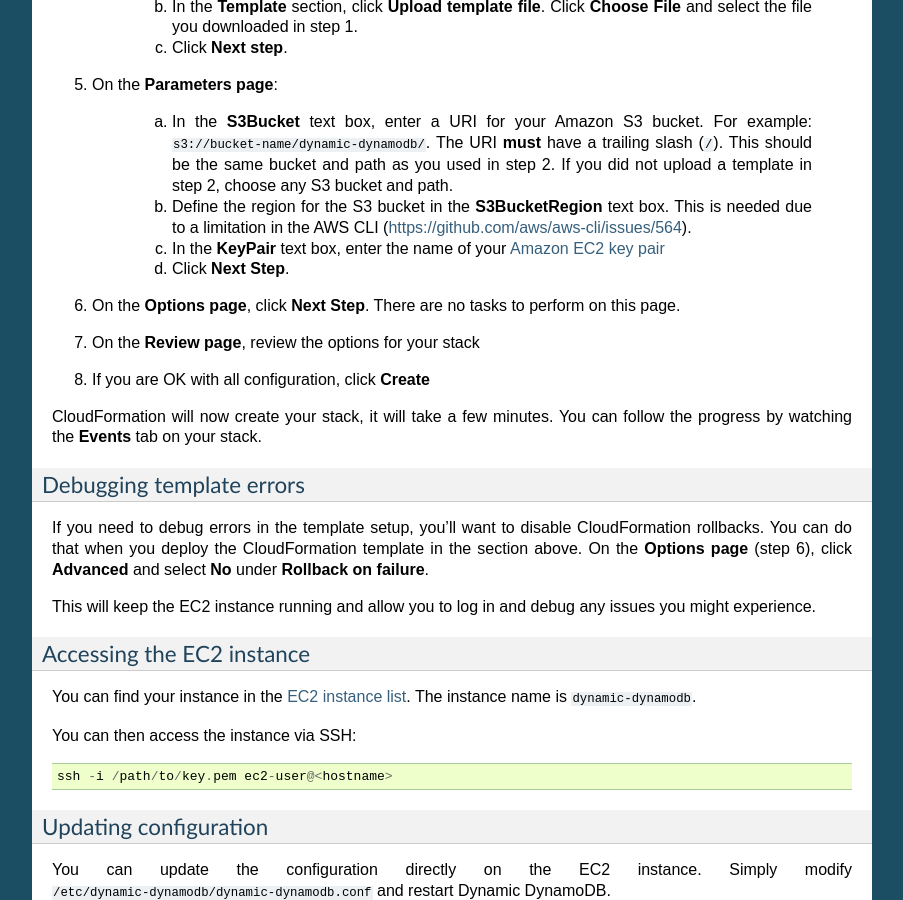
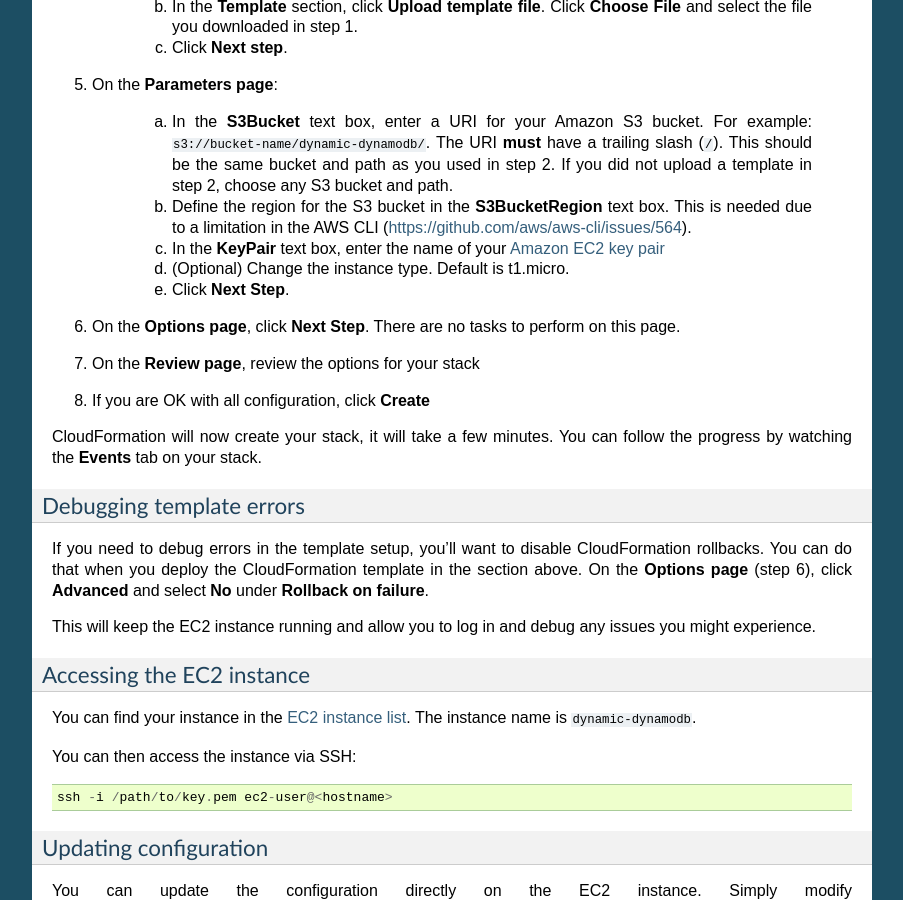
Before and after one commit to sebdah/dynamic-dynamodb, a Sphinx documentation site: the page built from docs/cloudformation_template.rst, in a window 1280 px wide and 900 px high, scrolled down 631 px. Shown: the whole window, without its empty margins (198-1101 px from the left). Built offline with Sphinx 7.4.7, drawn with Linux system fonts in a browser that asks for light colours; the version number could not be read and is left out.

Commit message:
Documented the possibility to change instance type for CF tpl #220

```diff
--- a/docs/cloudformation_template.rst
+++ b/docs/cloudformation_template.rst
@@ -39,7 +39,9 @@
 
     c. In the **KeyPair** text box, enter the name of your `Amazon EC2 key pair <https://console.aws.amazon.com/ec2/v2/home?#KeyPairs:>`__
 
-    d. Click **Next Step**.
+    d. (Optional) Change the instance type. Default is t1.micro.
+
+    e. Click **Next Step**.
 
 6. On the **Options page**, click **Next Step**. There are no tasks to perform on this page.
 
```
